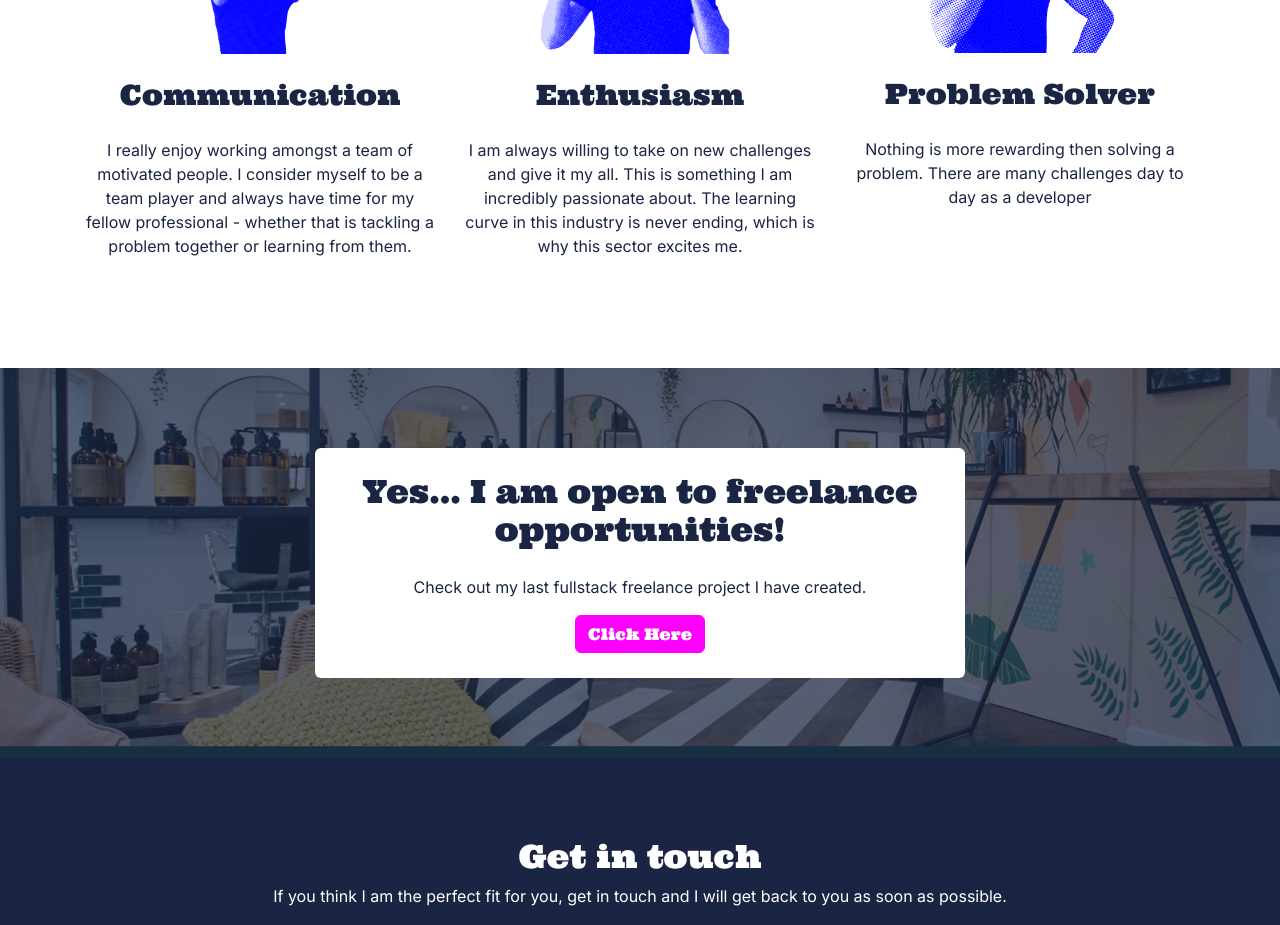
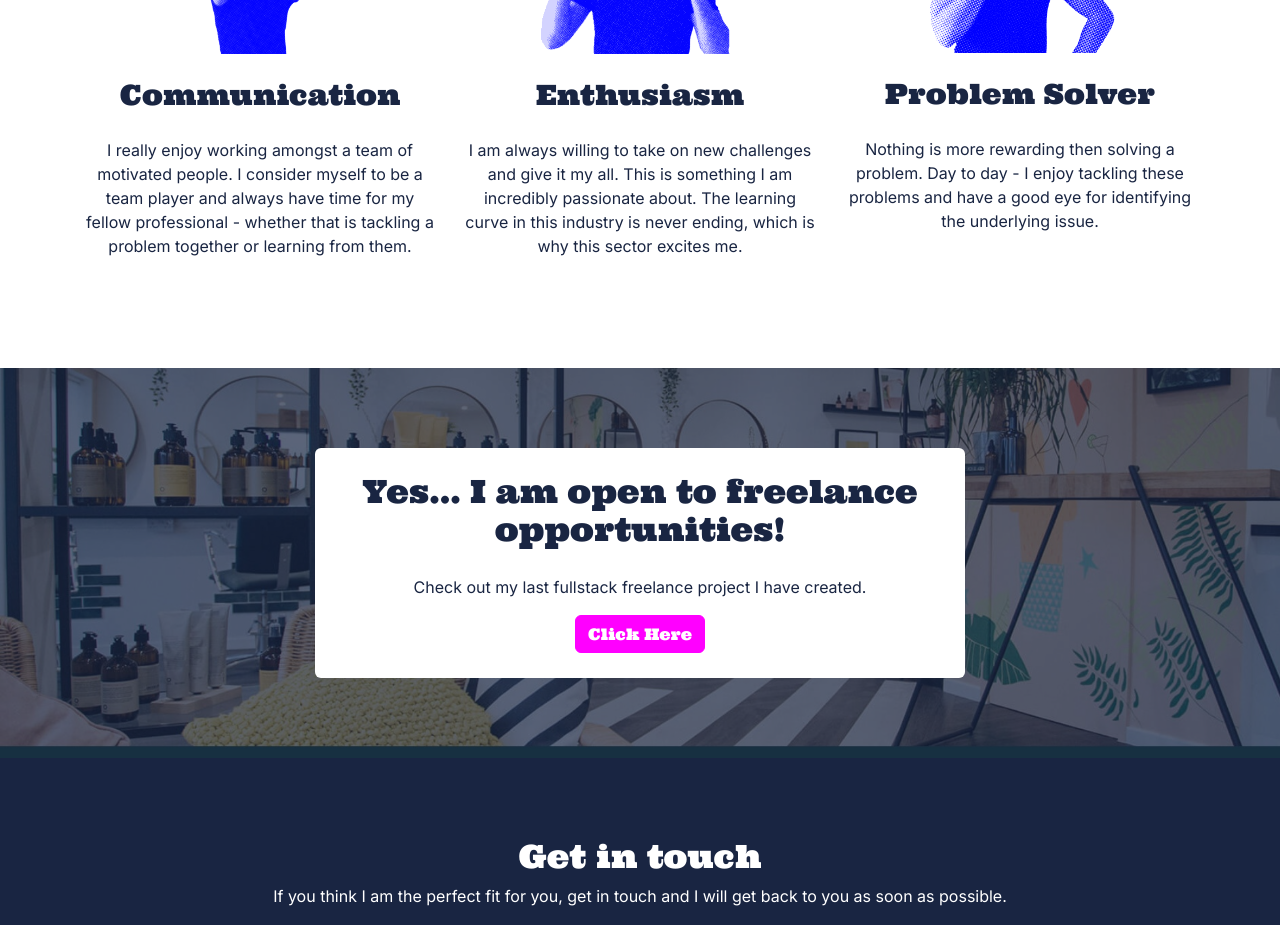
Before and after one commit to dan9b6/updated-cv, a Next.js app: page / in a window 1280 px wide. Shown: the part 2140-3065 px from the top of the page. Built offline with nearby package versions, Linux system fonts and the light colour scheme.

Commit message:
Added additional text to offer section

```diff
--- a/pages/index.js
+++ b/pages/index.js
@@ -274,8 +274,9 @@ export default function Home() {
                 <img src="images/bulb.gif" loading="lazy" />
                 <h3>Problem Solver</h3>
                 <p>
-                  Nothing is more rewarding then solving a problem. There are
-                  many challenges day to day as a developer
+                  Nothing is more rewarding then solving a problem. Day to day -
+                  I enjoy tackling these problems and have a good eye for
+                  identifying the underlying issue.
                 </p>
               </div>
             </Col>
```
Also changed, not shown: 1 other file (tests, documents, lock files or other folders).
